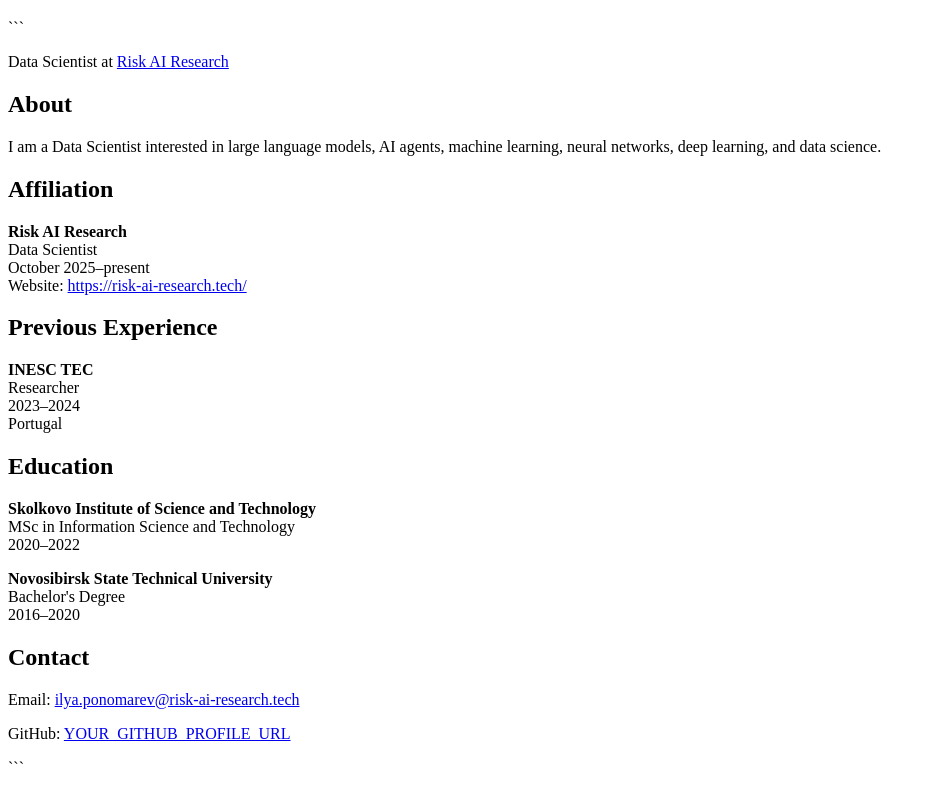
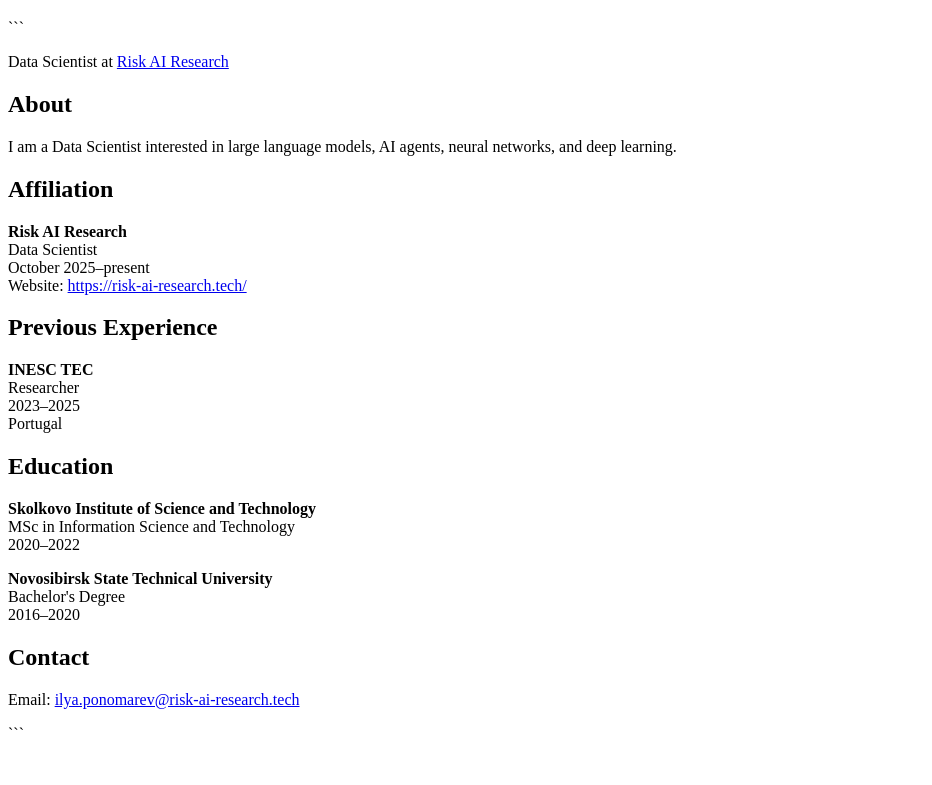
Before and after one commit to ilyapon945-arch/ilyapon945-arch.github.io, a plain HTML site: page index.html in a window 1280 px wide. Shown: the part 61-846 px from the top of the page, without its empty margins (0-932 px from the left). After the commit the page ends 812 px from the top, so only its background shows below. Drawn offline with Linux system fonts and the light colour scheme.

Commit message:
Update index.html

````diff
--- a/index.html
+++ b/index.html
@@ -9,7 +9,7 @@
   <meta name="author" content="Ilia Ponomarev">
   <meta
     name="description"
-    content="Ilia Ponomarev is a Data Scientist at Risk AI Research. His interests include large language models, AI agents, machine learning, neural networks, deep learning, and data science."
+    content="Ilia Ponomarev is a Data Scientist at Risk AI Research. His interests include large language models, AI agents, neural networks, and deep learning."
   >
 </head>
 
@@ -29,8 +29,7 @@
 
 <p>
   I am a Data Scientist interested in large language models,
-  AI agents, machine learning, neural networks, deep learning,
-  and data science.
+  AI agents, neural networks, and deep learning.
 </p>
 
 <h2>Affiliation</h2>
@@ -50,7 +49,7 @@
 <p>
   <strong>INESC TEC</strong><br>
   Researcher<br>
-  2023–2024<br>
+  2023–2025<br>
   Portugal
 </p>
 
@@ -76,13 +75,6 @@
     ilya.ponomarev@risk-ai-research.tech
   </a>
 </p>
-
-<p>
-  GitHub:
-  <a href="YOUR_GITHUB_PROFILE_URL">
-    YOUR_GITHUB_PROFILE_URL
-  </a>
-</p>
 ```
 
   </main>
````
